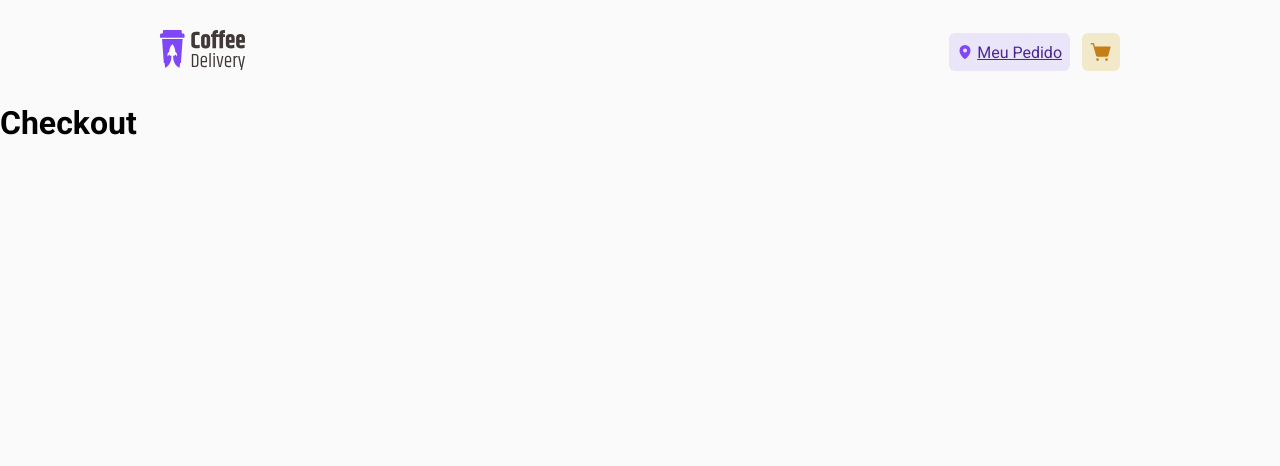
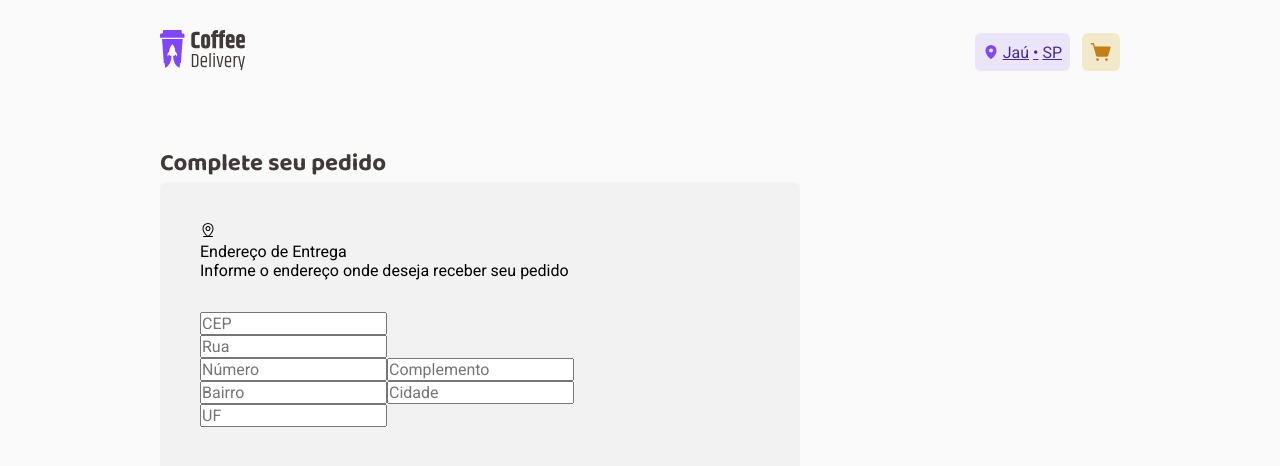
Before and after one commit to maathzzz/coffe-delivery, a React (Vite) app: page /checkout in a window 1280 px wide. Shown: the top 466 px of the page. Built offline with nearby package versions, Linux system fonts and the light colour scheme.

Commit message:
adding location form html

```diff
--- a/src/components/Header/index.tsx
+++ b/src/components/Header/index.tsx
@@ -12,10 +12,10 @@ export function Header() {
             <div className={styles.actions}>
                 <NavLink to='/sucess' className={styles['actions-local']}>
                     <MapPin color="#8047F8" weight="fill" size={16}/>
-                    {/* <span> Jaú </span>
+                    <span> Jaú </span>
                     <span> • </span>
-                    <span> SP</span> */}
-                    <span> Meu Pedido</span>
+                    <span> SP</span>
+                    {/* <span> Meu Pedido</span> */}
                 </NavLink>
                 <NavLink to="/checkout" className={styles['actions-cart']}>
                     <ShoppingCartSimple color="#C47F17" weight="fill" size={22}/>
--- a/src/data/coffee.ts
+++ b/src/data/coffee.ts
@@ -1,4 +1,26 @@
 export const coffees = [
+	{
+		id: 15,
+		title: 'Tóia Drink',
+		description: 'Bebida a base de café com leite, canela, chantilly e nutella.',
+		amount: 12.90,
+		img: '../../capuccino.png',
+		tags: [
+			'NOVIDADE',
+			'COM LEITE'
+		]
+	},
+	{
+		id: 15,
+		title: 'Pingu Coffee',
+		description: 'Bebida a base de café, chantilly, gelo e lascas de peixes na cobertura.',
+		amount: 24.90,
+		img: '../../irlandes.png',
+		tags: [
+			'NOVIDADE',
+			'GELO'
+		]
+	},
 	{
 		id: 1,
 		title: 'Expresso Tradicional',
@@ -149,5 +171,4 @@ export const coffees = [
 			'ALCOÓLICO'
 		]
 	},
-
 ]
--- /dev/null
+++ b/src/pages/Checkout/Checkout.module.css
@@ -0,0 +1,7 @@
+.checkout h2 {
+    font-family: 'Baloo 2';
+    color: var(--gray-subtitle);
+    position: absolute;
+    left: 10rem;
+    top: 9rem;
+}
--- /dev/null
+++ b/src/pages/Checkout/LocationForm/LocationForm.module.css
@@ -0,0 +1,18 @@
+.locationForm {
+    display: flex;
+    flex-direction: column;
+    align-items: flex-start;
+    padding: 2.5rem;
+    gap: 2rem;
+
+    width: 40rem;
+    height: 23.25rem;
+
+    background: var(--white-card);
+
+    border-radius: 6px;
+
+    position: absolute;
+    left: 160px;
+    top: 182px;
+}
--- /dev/null
+++ b/src/pages/Checkout/LocationForm/index.tsx
@@ -0,0 +1,30 @@
+import { MapPinLine } from '@phosphor-icons/react'
+import styles from './LocationForm.module.css'
+
+export function LocationForm() {
+  return (
+    <div className={styles.locationForm}>
+        <div className={styles.locationTitle}>
+            <MapPinLine />
+            <p> Endereço de Entrega </p>
+            <span> Informe o endereço onde deseja receber seu pedido </span>
+        </div>
+
+        <form>
+            <input type='number' placeholder='CEP'/> <br />
+
+            <input type='text' placeholder='Rua'/>
+
+            <div>
+                <input type='number' placeholder='Número'/>
+                <input type='text' placeholder='Complemento'/>
+            </div>
+            <div>
+                <input type='text' placeholder='Bairro'/>
+                <input type='text' placeholder='Cidade'/>
+                <input type='text' placeholder='UF'/>
+            </div>
+        </form>
+    </div>
+  )
+}
--- a/src/pages/Checkout/index.tsx
+++ b/src/pages/Checkout/index.tsx
@@ -1,7 +1,12 @@
+import styles from './Checkout.module.css'
+import { LocationForm } from './LocationForm'
+
 export function Checkout() {
     return (
-        <div>
-            <h1> Checkout </h1>
+        <div className={styles.checkout}>
+            <h2> Complete seu pedido </h2>
+            <LocationForm />
+
         </div>
     )
 }
```
